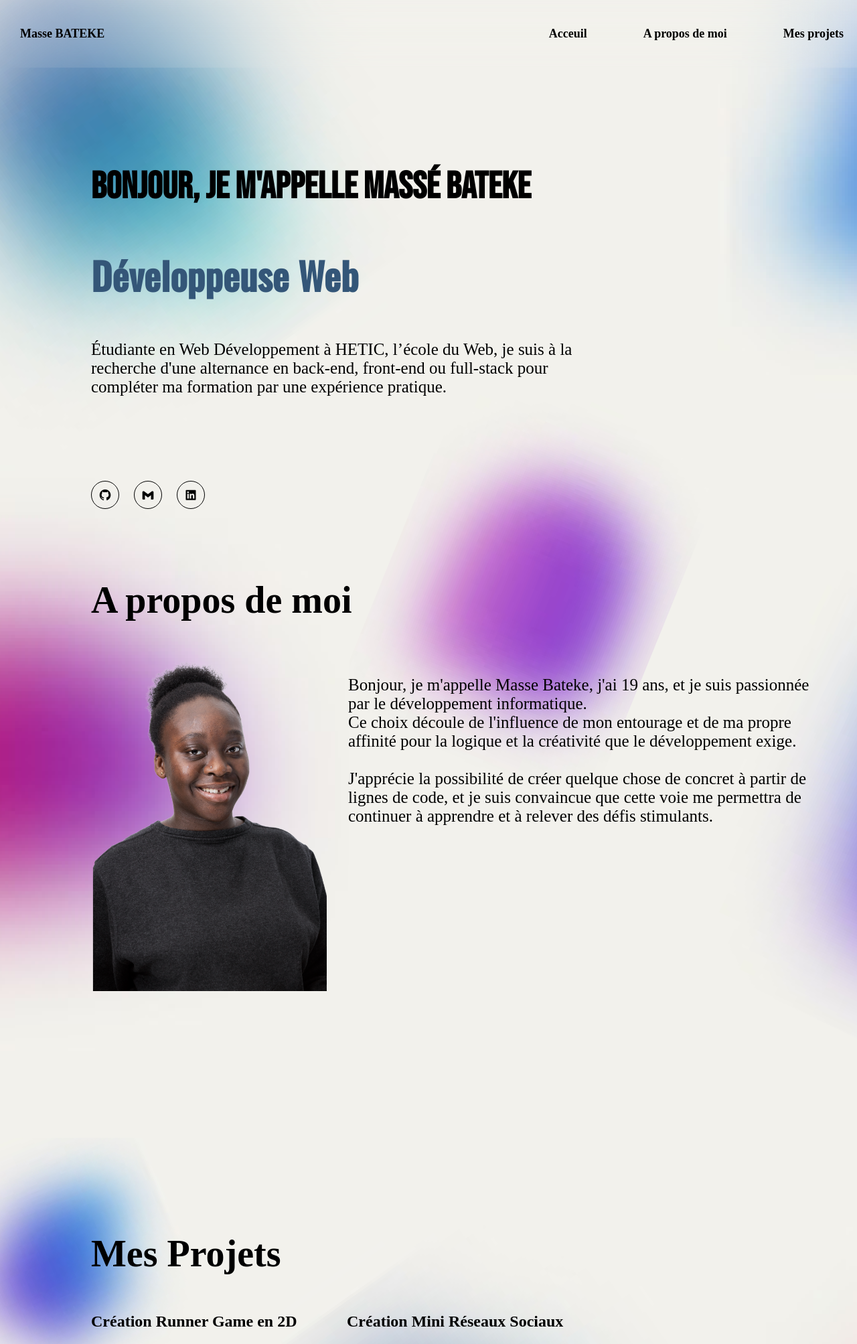
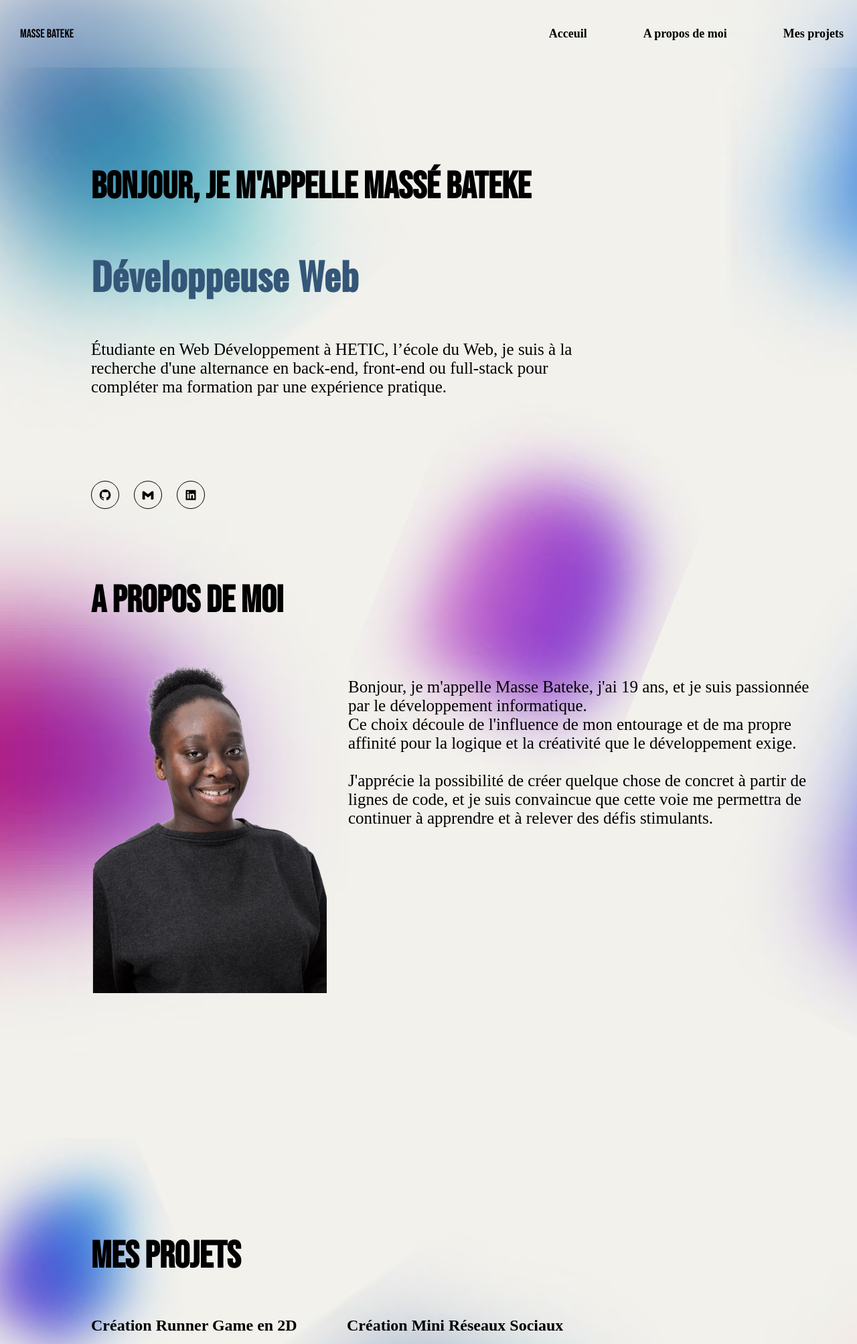
Before and after one commit to massebateke/mass-s-portfolio, a PHP site: page / in a window 1280 px wide. Shown: the top 2007 px of the page at 67% size. Run offline with PHP 8.4, Linux system fonts and the light colour scheme.

Commit message:
ajout jeux v8.3 test typo

```diff
--- a/style.css
+++ b/style.css
@@ -25,7 +25,7 @@ body{
 }
 
 .logo{
-    font-weight: 600;
+    font-family: 'Bebas Neue', sans-serif;
     font-size: 18px;
     text-decoration: none;
     color: black;
@@ -134,9 +134,9 @@ img{
 }
 
 .aboutMe h3{
+    font-family: 'Bebas Neue', sans-serif;
     position: relative ; /* dispaly = flex ??*/
     font-size: 56px;
-    font-weight: 700;
     display: flex;
     align-items: center;
     padding:0 10%;
@@ -152,9 +152,9 @@ img{
 /*----------MES PROJETS SECTION------------*/
 
 .projets-titre h3{
+    font-family: 'Bebas Neue', sans-serif;
     position: relative ; /* dispaly = flex ??*/
     font-size: 56px;
-    font-weight: 700;
     display: flex;
     align-items: center;
     padding:0 10%;
```
